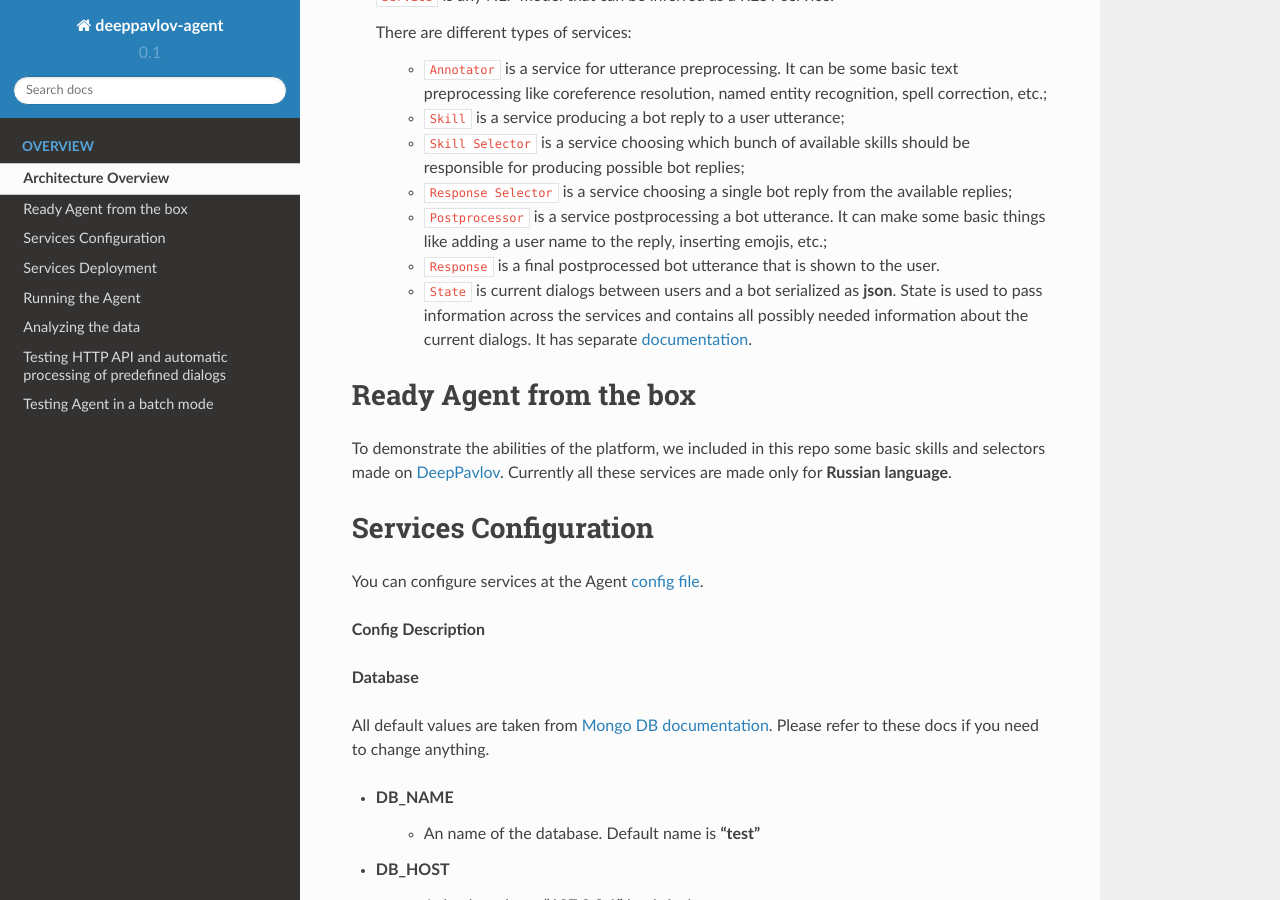
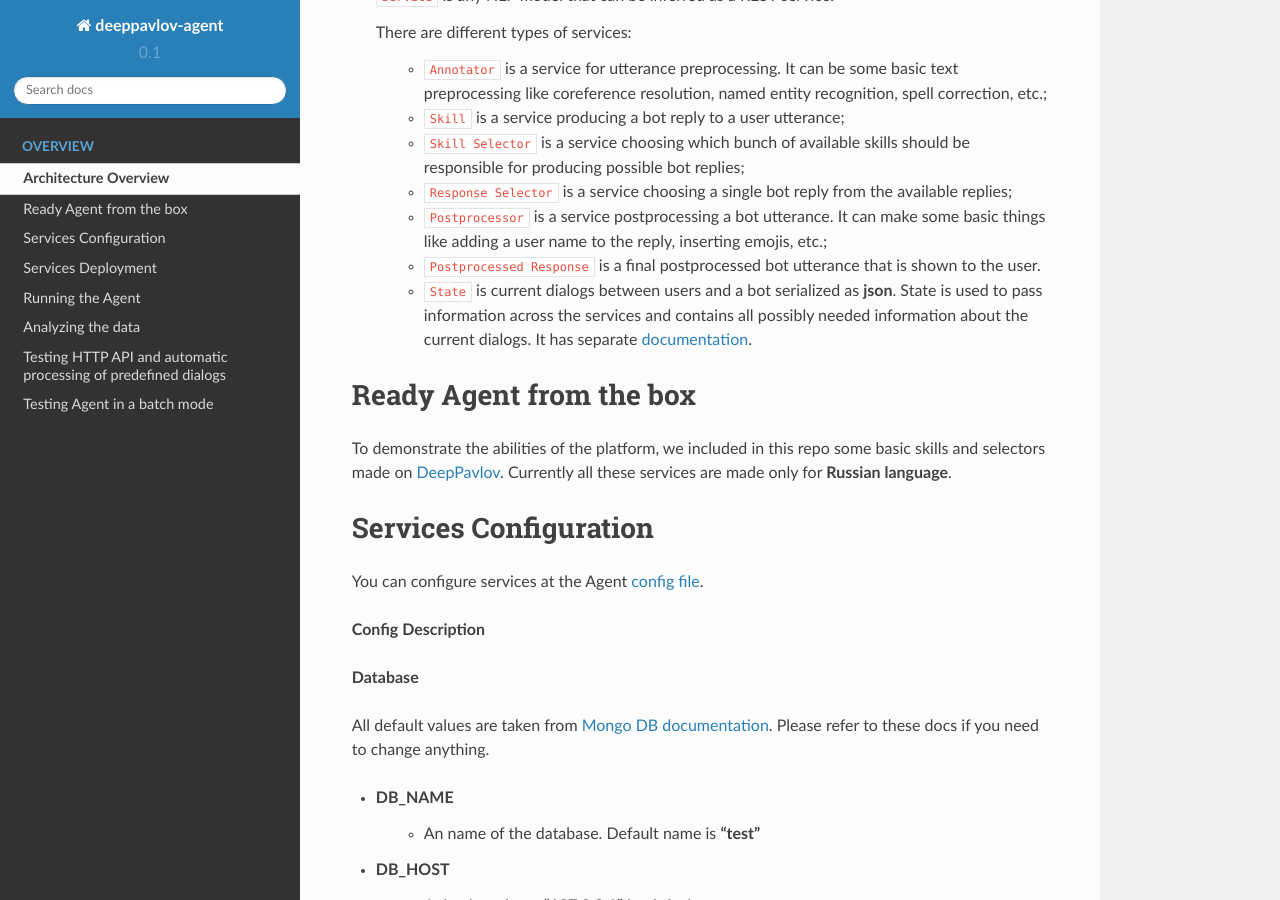
Before and after one commit to deeppavlov/dream, a Sphinx documentation site: the page built from docs/source/intro/overview.rst, in a window 1280 px wide and 900 px high, scrolled down 1017 px. Built offline with Sphinx 7.4.7 and the Read the Docs theme 2.0.0, drawn with Linux system fonts in a browser that asks for light colours; formulas are drawn with MathJax 3.

```diff
--- a/docs/source/intro/overview.rst
+++ b/docs/source/intro/overview.rst
@@ -34,7 +34,7 @@
     * ``Postprocessor`` is a service postprocessing a bot utterance. It can make some basic things
       like adding a user name to the reply, inserting emojis, etc.;
 
-    * ``Response`` is a final postprocessed bot utterance that is shown to the user.
+    * ``Postprocessed Response`` is a final postprocessed bot utterance that is shown to the user.
 
     * ``State`` is current dialogs between users and a bot serialized as **json**. State is used to pass information
       across the services and contains all possibly needed information about the current dialogs.
```
Also changed, not shown: other parts of docs/source/intro/overview.rst (+1 -1 lines), docs/source/_static/Agent_Pipeline_v2.png (added), docs/source/_static/conversation_1.jpg (deleted), docs/source/_static/conversation_2.jpg (deleted), docs/source/_static/conversation_3.jpg (deleted).
